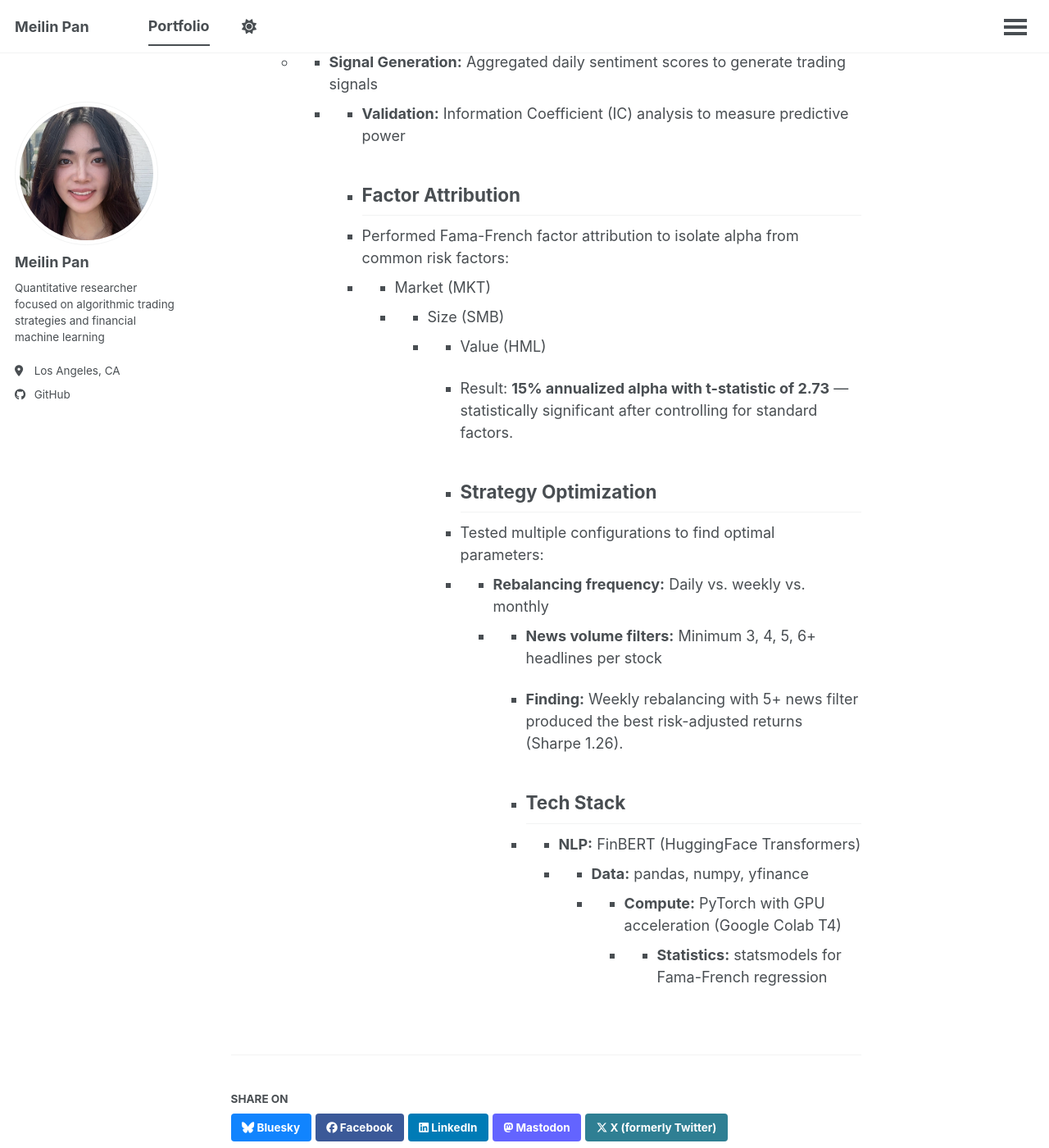
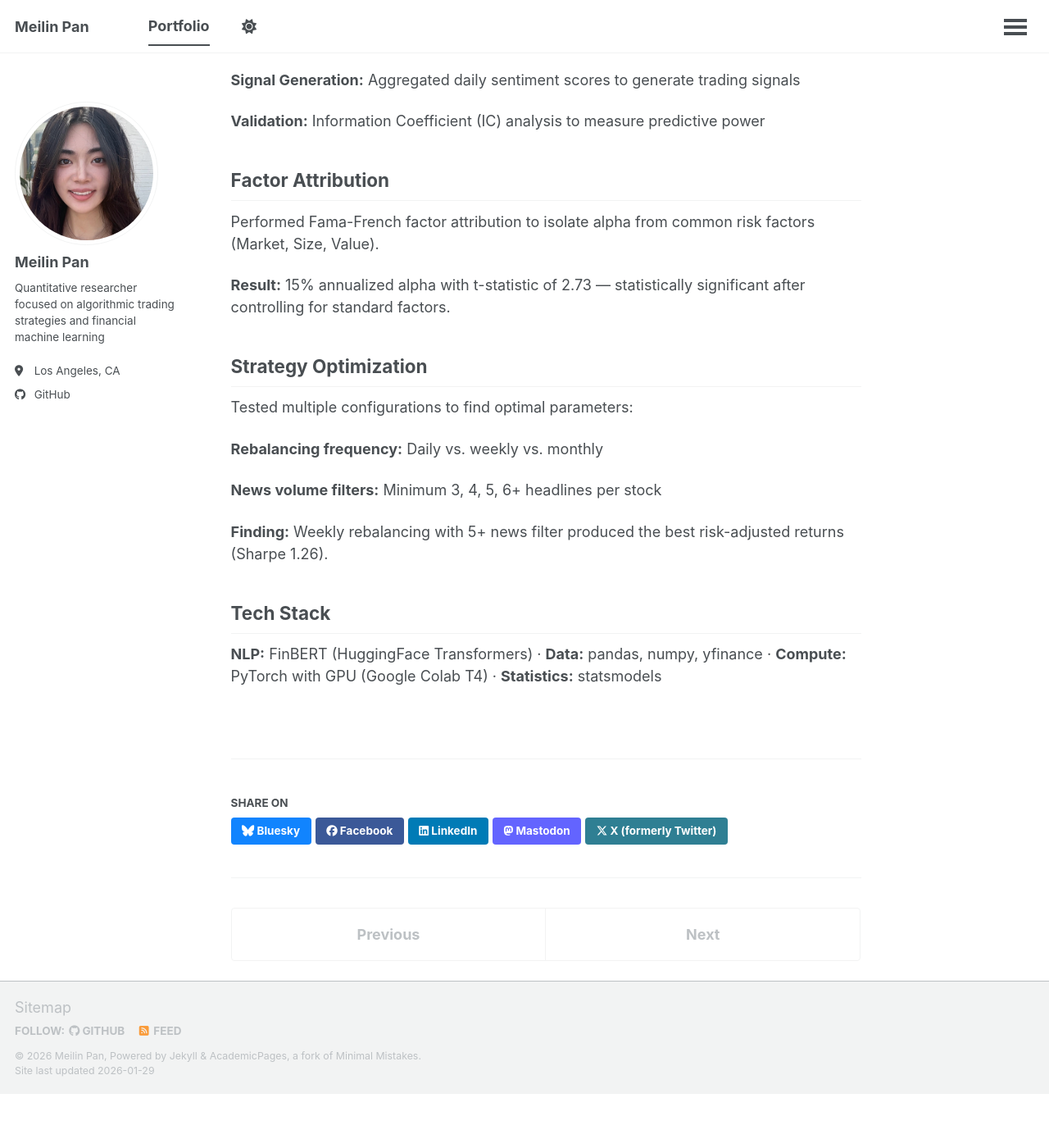
Before and after one commit to MeilinP/MP, a Jekyll site: the page built from _portfolio/sentiment-1-finbert.md, in a window 1280 px wide and 1400 px high, scrolled down 821 px. Shown: the whole window at 82% size. Built offline with Jekyll 4.4.1, drawn with Linux system fonts in a browser that asks for light colours; a script that is not in the unit is left out; after the commit the page ends 2155 px from its top, so only the background shows below that; some of the changed text lies outside the part shown.

Commit message:
Fix layout - remove nested bullets

```diff
--- a/_portfolio/sentiment-1-finbert.md
+++ b/_portfolio/sentiment-1-finbert.md
@@ -1,6 +1,6 @@
 ---
 title: "FinBERT Sentiment Alpha Strategy"
-excerpt: "Built sentiment signal achieving **0.71% daily IC**, **15% annualized alpha** (t=2.73), and **Sharpe 1.26** using NLP on 330K+ financial headlines"
+excerpt: "Built sentiment signal achieving 0.71% daily IC, 15% annualized alpha (t=2.73), and Sharpe 1.26 using NLP on 330K+ financial headlines"
 collection: portfolio
 permalink: /portfolio/sentiment-1-finbert/
 ---
@@ -9,7 +9,7 @@ permalink: /portfolio/sentiment-1-finbert/
 
 Built a sentiment-based trading strategy using FinBERT (a BERT model fine-tuned for financial sentiment) to analyze 330,000+ financial headlines from S&P 500 stocks (2009-2020).
 
-**[📓 View Full Notebook on Google Colab](https://colab.research.google.com/drive/1dtA9E8c91v3ZmXNQKlLcIzxOAxW9HL_t)** | **[GitHub Repo](https://github.com/MeilinP/FinBERT_Sentiment_Analysis_on_SP500Constitutes)**
+**[View Full Notebook on Google Colab](https://colab.research.google.com/drive/1dtA9E8c91v3ZmXNQKlLcIzxOAxW9HL_t)** | **[GitHub Repo](https://github.com/MeilinP/FinBERT_Sentiment_Analysis_on_SP500Constitutes)**
 
 ## Key Results
 
@@ -22,31 +22,30 @@ Built a sentiment-based trading strategy using FinBERT (a BERT model fine-tuned
 
 ## Methodology
 
-- **Data:** 330,000+ financial news headlines (2009-2020)
-- - **Model:** FinBERT for sentiment classification (positive/negative/neutral)
-  - - **Signal Generation:** Aggregated daily sentiment scores to generate trading signals
-    - - **Validation:** Information Coefficient (IC) analysis to measure predictive power
+**Data:** 330,000+ financial news headlines (2009-2020)
 
-      - ## Factor Attribution
+**Model:** FinBERT for sentiment classification (positive/negative/neutral)
 
-      - Performed Fama-French factor attribution to isolate alpha from common risk factors:
-      - - Market (MKT)
-        - - Size (SMB)
-          - - Value (HML)
+**Signal Generation:** Aggregated daily sentiment scores to generate trading signals
 
-            - Result: **15% annualized alpha with t-statistic of 2.73** — statistically significant after controlling for standard factors.
+**Validation:** Information Coefficient (IC) analysis to measure predictive power
 
-            - ## Strategy Optimization
+## Factor Attribution
 
-            - Tested multiple configurations to find optimal parameters:
-            - - **Rebalancing frequency:** Daily vs. weekly vs. monthly
-              - - **News volume filters:** Minimum 3, 4, 5, 6+ headlines per stock
+Performed Fama-French factor attribution to isolate alpha from common risk factors (Market, Size, Value).
 
-                - **Finding:** Weekly rebalancing with 5+ news filter produced the best risk-adjusted returns (Sharpe 1.26).
+**Result:** 15% annualized alpha with t-statistic of 2.73 — statistically significant after controlling for standard factors.
 
-                - ## Tech Stack
+## Strategy Optimization
 
-                - - **NLP:** FinBERT (HuggingFace Transformers)
-                  - - **Data:** pandas, numpy, yfinance
-                    - - **Compute:** PyTorch with GPU acceleration (Google Colab T4)
-                      - - **Statistics:** statsmodels for Fama-French regression
+Tested multiple configurations to find optimal parameters:
+
+**Rebalancing frequency:** Daily vs. weekly vs. monthly
+
+**News volume filters:** Minimum 3, 4, 5, 6+ headlines per stock
+
+**Finding:** Weekly rebalancing with 5+ news filter produced the best risk-adjusted returns (Sharpe 1.26).
+
+## Tech Stack
+
+**NLP:** FinBERT (HuggingFace Transformers) · **Data:** pandas, numpy, yfinance · **Compute:** PyTorch with GPU (Google Colab T4) · **Statistics:** statsmodels
```
